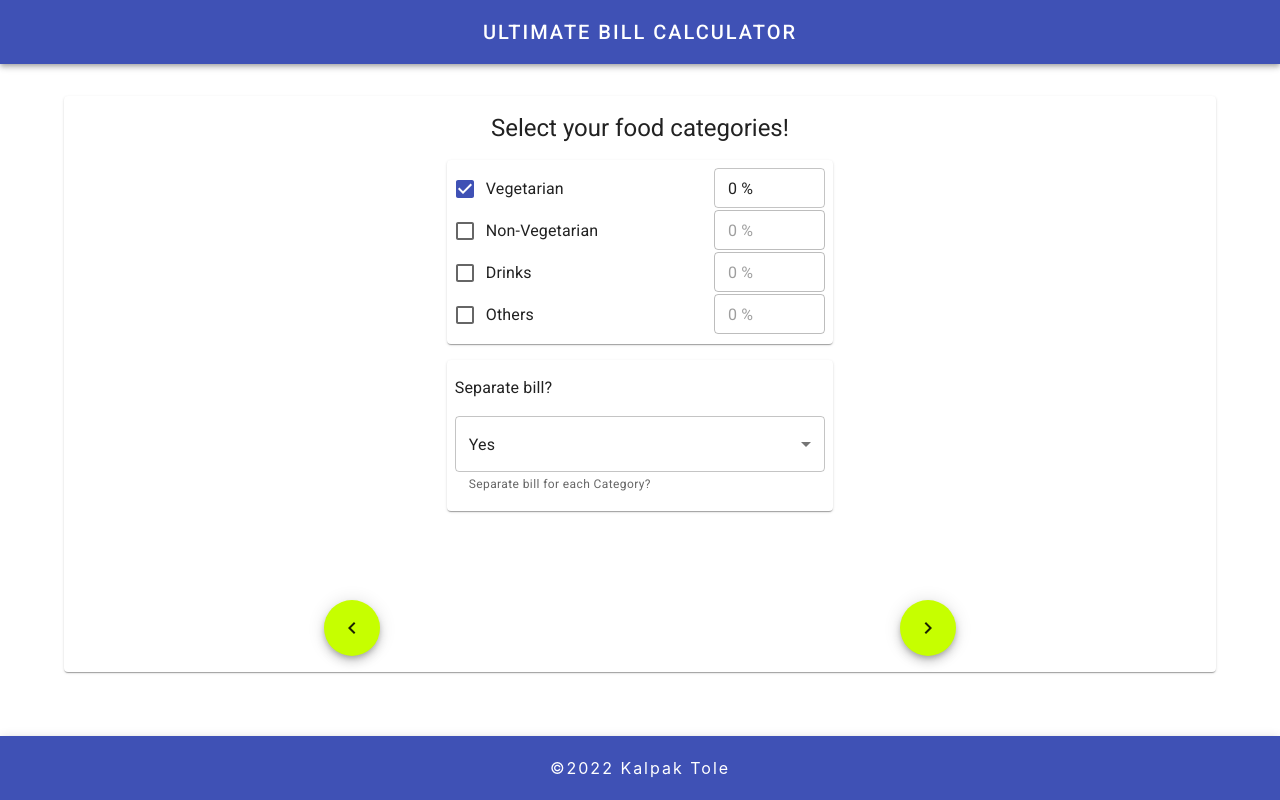
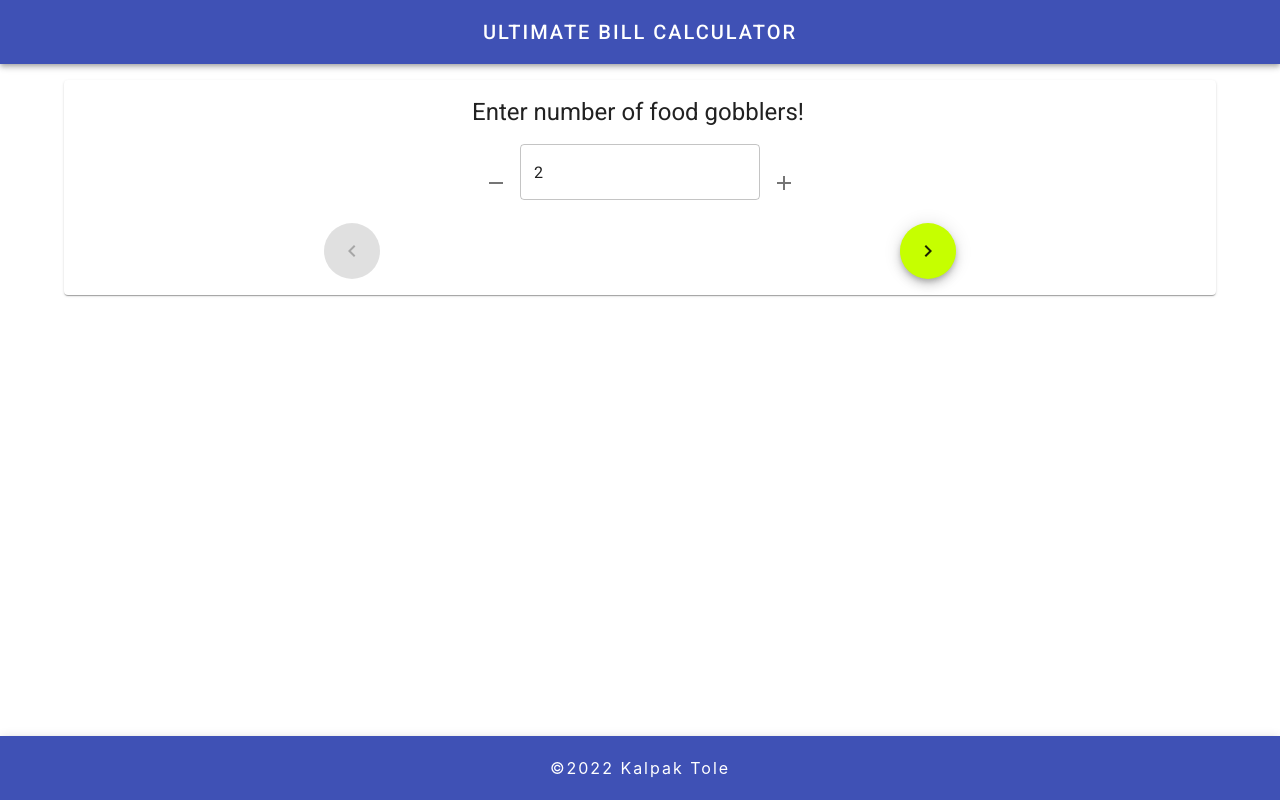
Before and after one commit to KalpakTole/ultimate-bill-calculator, a React (Create React App) app: page / in a window 1280 px wide. Built offline with nearby package versions, Linux system fonts and the light colour scheme.

Commit message:
Button disable logic added. Taxes word added

```diff
--- a/src/components/Content.js
+++ b/src/components/Content.js
@@ -1,63 +1,59 @@
 import { Box, Fab, Paper } from '@mui/material';
-import React, { useState } from 'react';
+import React, { useEffect, useState } from 'react';
 
 import FoodOptions from './FoodOptions';
 import PeopleCount from './PeopleCount';
+import ItemDetails from './ItemDetails';
 
 import ChevronLeftIcon from '@mui/icons-material/ChevronLeft';
 import ChevronRightIcon from '@mui/icons-material/ChevronRight';
 
 const Content = () => {
-	const [currentPage, setCurrentPage] = useState(1);
-	const [leftDisable, setLeftDisable] = useState(false);
+	const [currentPage, setCurrentPage] = useState(0);
+	const [leftDisable, setLeftDisable] = useState(true);
 	const [rightDisable, setRightDisable] = useState(false);
 	const [bothDisable, setBothDisable] = useState(false);
 
 	const previousPageHandler = () => {
-		if (currentPage === 1) {
-			setLeftDisable(false);
-		} else {
-			setCurrentPage((prevPage) => prevPage - 1);
-			setLeftDisable(false);
-		}
+		setCurrentPage((prevPage) => prevPage - 1);
 	};
 
 	const nextPageHandler = () => {
+		setCurrentPage((prevPage) => prevPage + 1);
+	};
+
+	useEffect(() => {
 		if (currentPage === 0) {
+			setLeftDisable(true);
+		} else if (currentPage === 2) {
+			setRightDisable(true);
+		} else {
 			setRightDisable(false);
-		} else {
-			setCurrentPage((prevPage) => prevPage + 1);
-			setRightDisable(false);
+			setLeftDisable(false);
 		}
-	};
+	}, [currentPage]);
 
 	return (
 		<Paper
 			sx={{
 				width: '90%',
 				display: 'flex',
-				justifyContent: 'center',
+				justifyContent: 'stretch',
 				flexDirection: 'column',
 				alignItems: 'center',
 				marginInline: 'auto',
-				marginBlock: '2rem',
+				marginBlock: '1rem',
 				flexGrow: 1,
-				height: 'calc(100vh - 14rem)',
 			}}
 		>
-			{/* <Box sx={{ display: currentPage === 0 ? 'initial' : 'none', overflow: 'auto' }}>
-				<PeopleCount
-					setLeftDisable={setLeftDisable}
-					setRightDisable={setRightDisable}
-					setBothDisable={setBothDisable}
-				/>
-			</Box> */}
+			<Box sx={{ display: currentPage === 0 ? 'initial' : 'none', overflow: 'auto' }}>
+				<PeopleCount setBothDisable={setBothDisable} />
+			</Box>
 			<Box sx={{ display: currentPage === 1 ? 'initial' : 'none', overflow: 'auto' }}>
-				<FoodOptions
-					setLeftDisable={setLeftDisable}
-					setRightDisable={setRightDisable}
-					setBothDisable={setBothDisable}
-				/>
+				<FoodOptions setBothDisable={setBothDisable} />
+			</Box>
+			<Box sx={{ display: currentPage === 2 ? 'initial' : 'none', overflow: 'auto' }}>
+				<ItemDetails setBothDisable={setBothDisable} />
 			</Box>
 			<Box
 				sx={{
--- a/src/components/FoodOptions.js
+++ b/src/components/FoodOptions.js
@@ -69,6 +69,9 @@ const FoodOptions = () => {
 				Select your food categories!
 			</Typography>
 			<Paper sx={{ display: 'flex', flexDirection: 'column', margin: '1rem', padding: '0.5rem' }}>
+				<Box sx={{ display: 'flex', justifyContent: 'flex-end', marginInline: '4rem' }}>
+					<Typography variant='body2'>Taxes</Typography>
+				</Box>
 				<Box sx={{ display: 'flex', justifyContent: 'space-between' }}>
 					<FormControlLabel
 						control={
@@ -87,6 +90,7 @@ const FoodOptions = () => {
 						displayType={'input'}
 						decimalScale={2}
 						suffix={' %'}
+						allowNegative={false}
 						onValueChange={(values) => {
 							const { floatValue } = values;
 							handleFoodTaxes('veg', floatValue);
@@ -114,6 +118,7 @@ const FoodOptions = () => {
 						displayType={'input'}
 						decimalScale={2}
 						suffix={' %'}
+						allowNegative={false}
 						onValueChange={(values) => {
 							const { floatValue } = values;
 							handleFoodTaxes('nonVeg', floatValue);
@@ -141,6 +146,7 @@ const FoodOptions = () => {
 						displayType={'input'}
 						decimalScale={2}
 						suffix={' %'}
+						allowNegative={false}
 						onValueChange={(values) => {
 							const { floatValue } = values;
 							handleFoodTaxes('drinks', floatValue);
@@ -168,6 +174,7 @@ const FoodOptions = () => {
 						displayType={'input'}
 						decimalScale={2}
 						suffix={' %'}
+						allowNegative={false}
 						onValueChange={(values) => {
 							const { floatValue } = values;
 							handleFoodTaxes('others', floatValue);
--- a/src/components/Home.js
+++ b/src/components/Home.js
@@ -3,14 +3,15 @@ import React from 'react';
 import Header from './Header';
 import Content from './Content';
 import Footer from './Footer';
+import { Box } from '@mui/material';
 
 const Home = () => {
 	return (
-		<>
+		<Box sx={{display: 'flex', flexDirection: 'column'}}>
 			<Header />
 			<Content />
 			<Footer />
-		</>
+		</Box>
 	);
 };
 
--- /dev/null
+++ b/src/components/ItemDetails.js
@@ -0,0 +1,9 @@
+import React from 'react'
+
+const ItemDetails = () => {
+  return (
+	<div>ItemDetails</div>
+  )
+}
+
+export default ItemDetails
```
